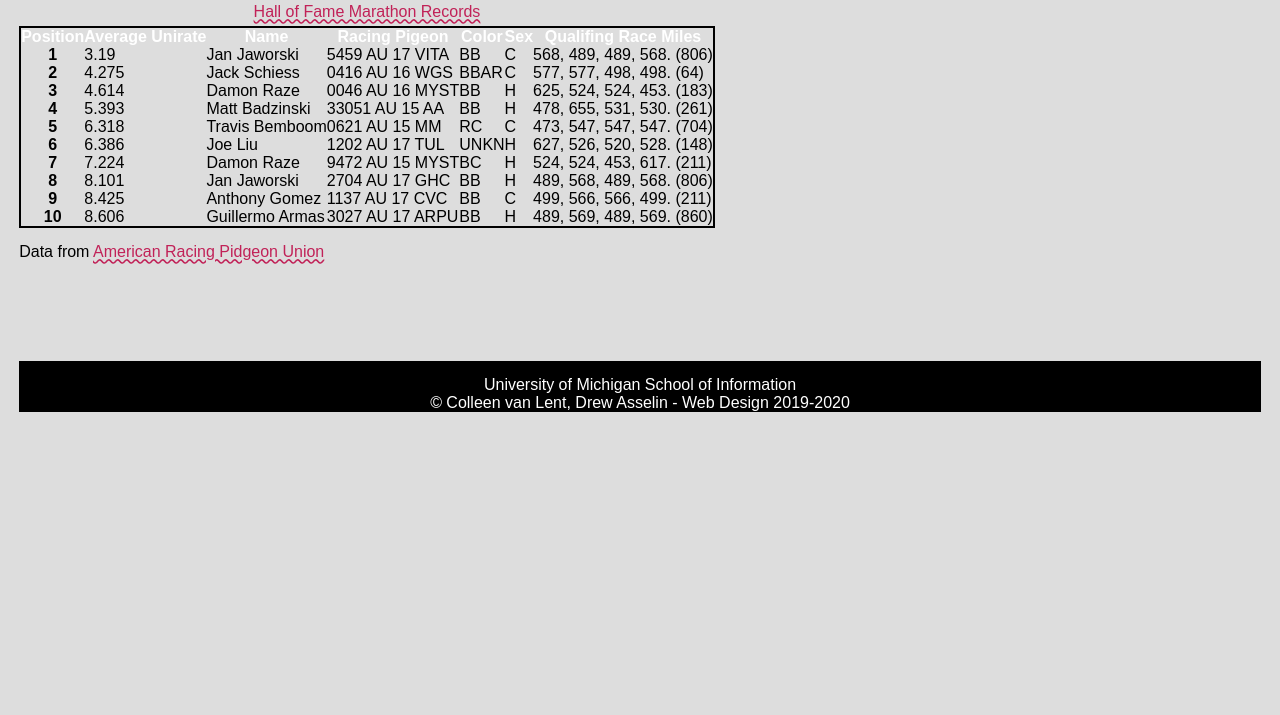
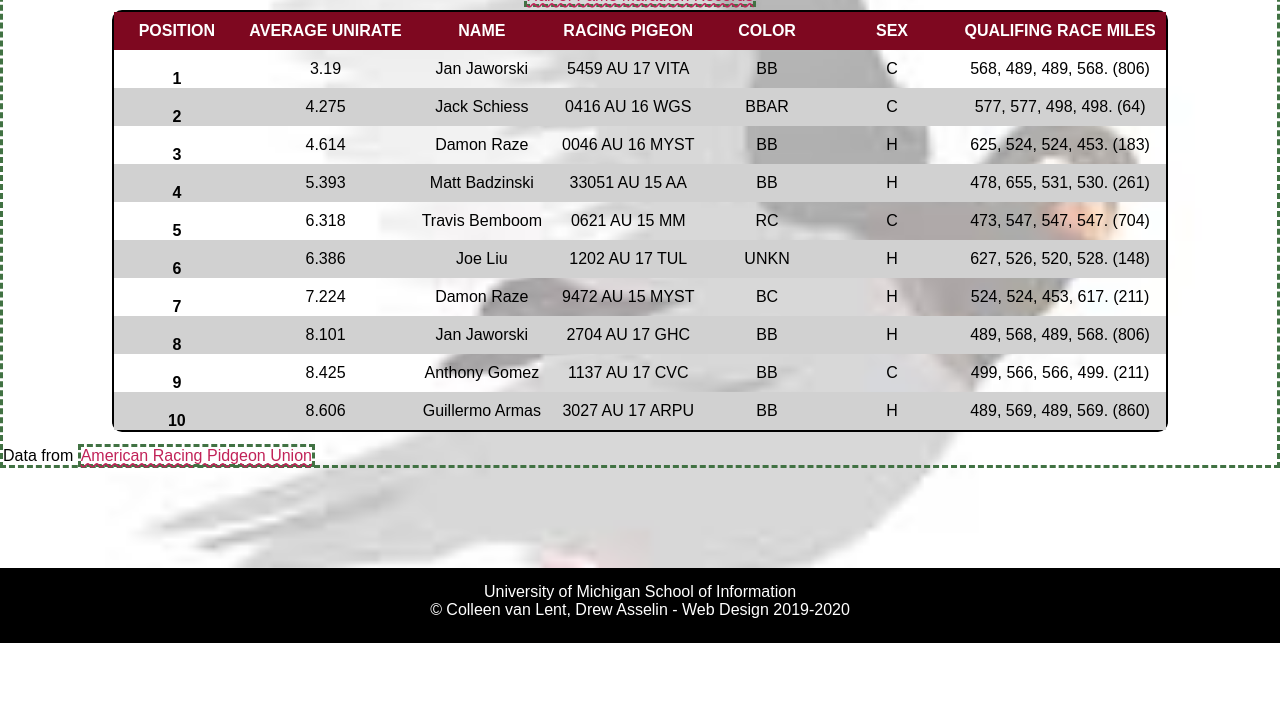
Before and after one commit to maryvogler/homework4-2021, a plain HTML site: page index.html in a window 1280 px wide. Shown: the part 85-800 px from the top of the page. Drawn offline with Linux system fonts and the light colour scheme; a web font is replaced by a local one.

Commit message:
starting to fix autograder errors

```diff
--- a/css/style.css
+++ b/css/style.css
@@ -27,10 +27,9 @@ tr{
 body{
   color: #000000;
   font-size: 16px;
-  margin: 1.2em;
   font-family: "Andika", sans-serif;
 
-  background-image: url("homework4-2021/images/pigeon-background.JPEG");
+  background-image: url("../images/pigeon-background.JPEG");
   background-size: cover;
   background-repeat: no-repeat;
   background-position: center;
@@ -41,7 +40,7 @@ body{
 }
 
 h1{
-  color: #c12258;
+  color: #B21F50;
   font-size: 2em;
   line-height: 2;
   text-align: center;
@@ -70,22 +69,59 @@ a{
 /*Req 5*/
 /*Add selector and rule here*/
 
+*{
+  border: 3px;
+  border-style: dashed;
+  border-color: #417243;
 
+}
 /*Req 6a*/
 td{
+  text-align: center;
+  border-top: 2px;
+  border-top-color: #000000;
+  padding: 10px;
+
+
 
 }
 
 /*Req 6b*/
 .colhead{
+  min-width: 125px;
+  padding: 10px;
   color: #FFFFFF;
+  text-align: center;
+  text-transform: uppercase;
+  background-color: #7e0820;
+
+
 
 }
 /*Req 6c*/
 .rowhead{
 
+  border-top: 2px #000000;
+  border-right: 2px #000000;
+
+
+
+
 }
 
+tr:nth-child(even) {
+  background-color: #D1D1D1;
+
+}
+
+tr:nth-child(odd) {
+  background-color: transparent;
+}
+
+tr:hover td{
+  background-color: rgb(139,0,0, .25)
+
+}
 /*Req 6d*/
 /*Req 6e*/
 /*Req 6f*/
@@ -93,7 +129,14 @@ td{
 
 /*Req 7*/
 table{
+    border-collapse: separate;
     border: 2px solid #000000;
+    margin: 0 auto;
+    border-radius: 10px;
+    -moz-border-radius: 10px;
+
+
+
 }
 
 thead tr:first-child th:first-child{}
@@ -104,7 +147,9 @@ thead tr:first-child th:first-child{}
 /*Req 8*/
 footer{
   width:100%;
+  min-height: 75px;
   background:#000000;
   text-align:center;
   color: #FFFFFF;
+  position: fixed;
 }
--- a/index.html
+++ b/index.html
@@ -3,7 +3,6 @@
   <head>
     <meta charset="UTF-8">
     <!-- Link the style sheets and Google font -->
-    <link rel="shortcut icon" type="image/png" href="images/pigeon-icon.png"/>
     <link rel="stylesheet" type="text/css" href="css/html5reset.css">
 	  <link rel="stylesheet" type="text/css" href="css/style.css">
     <link rel="stylesheet" href="https://fonts.googleapis.com/css?family=Andika">
```
